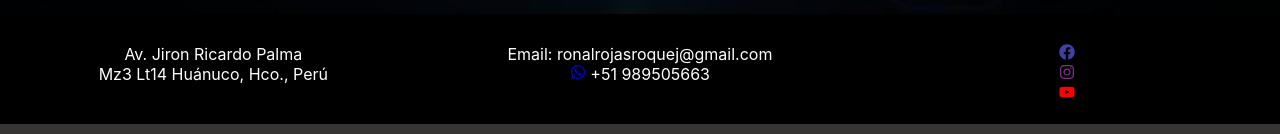
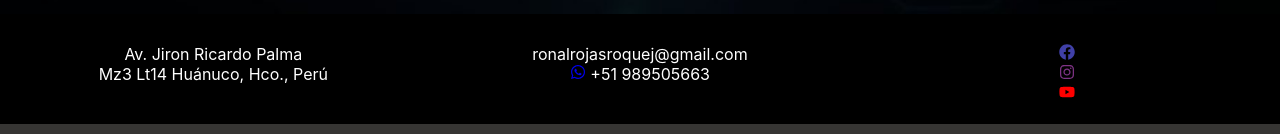
Before and after one commit to ronal-jonel-rojas-roque/ronalrojasroque.github.io, a React (Create React App) app: page / in a window 1280 px wide. Shown: the part 3364-3498 px from the top of the page. Built offline with nearby package versions, Linux system fonts and the light colour scheme.

Commit message:
second commit

```diff
--- a/src/components/footer.component.jsx
+++ b/src/components/footer.component.jsx
@@ -14,7 +14,7 @@ function Footer() {
       </div>
       <div className='footer-column'>
         <div className='column-content'>
-          <p>Email: ronalrojasroquej@gmail.com</p>
+          <p>ronalrojasroquej@gmail.com</p>
           <p>
             <a href="https://wa.me/51989505663" target="_blank" rel="noreferrer" className="icono-wsp">
               <FaWhatsapp />
```
